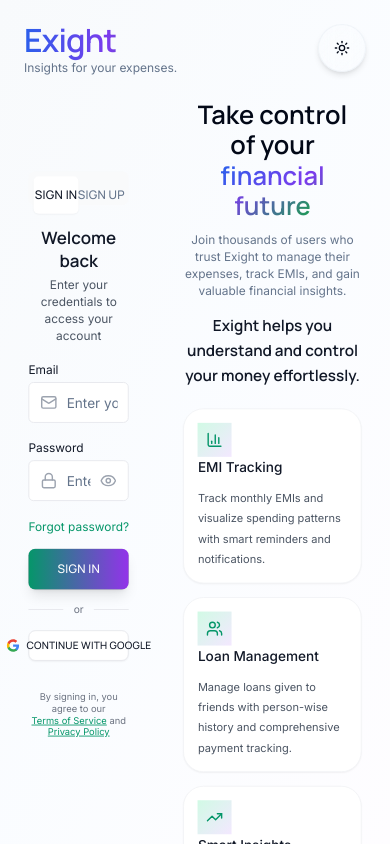
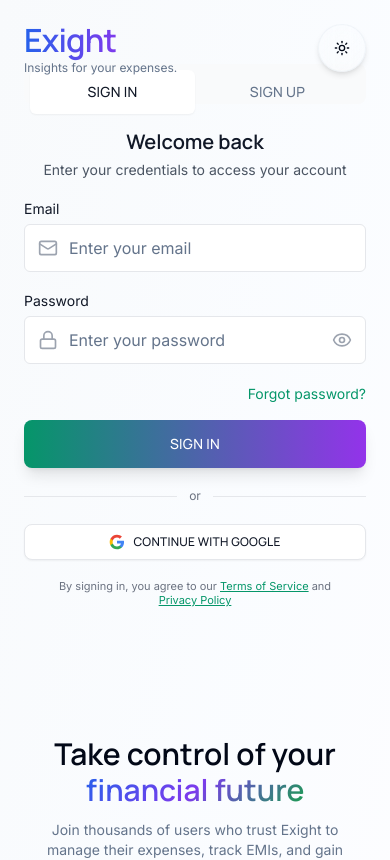
Before and after one commit to rescuedragon/exight2.0, a React (Vite) app: page /#/ in a window 390 px wide. Shown: the top 860 px of the page. Built offline with nearby package versions, Linux system fonts and the light colour scheme.

Commit message:
feat(login): 40/60 split layout with vertical centering and responsive stacking; tidy feature spacing

```diff
--- a/src/pages/LoginPage.tsx
+++ b/src/pages/LoginPage.tsx
@@ -2,11 +2,10 @@
 import { PromotionalFeatures } from "@/components/PromotionalFeatures";
 import { AuthForm } from "@/components/auth/AuthForm";
 import { GoogleAuthButton } from "@/components/auth/GoogleAuthButton";
-import ScreenScale from "@/components/ScreenScale";
 
 const LoginPage = () => {
   return (
-    <div className="h-screen w-screen overflow-hidden bg-gradient-to-br from-slate-50 via-blue-50/30 to-purple-50/20 dark:bg-gradient-to-br dark:from-gray-900 dark:via-gray-900/95 dark:to-gray-900">
+    <div className="min-h-screen w-screen overflow-hidden bg-gradient-to-br from-slate-50 via-blue-50/30 to-purple-50/20 dark:bg-gradient-to-br dark:from-gray-900 dark:via-gray-900/95 dark:to-gray-900 relative">
       {/* Dark mode toggle */}
       <div className="absolute top-6 right-6 z-50">
         <ThemeToggle />
@@ -20,44 +19,27 @@
         <p className="mt-1 text-xs md:text-sm text-muted-foreground typography-body">Insights for your expenses.</p>
       </div>
 
-      {/* Scaling wrapper for entire page */}
-      <div className="h-full w-full flex items-center justify-center">
-        <ScreenScale className="w-full flex items-center justify-center">
-          <div className="mx-auto max-w-[1400px] h-[760px] flex items-stretch justify-center">
-            {/* 40/60 split container */}
-            <div className="w-full h-full flex items-stretch justify-center">
-              {/* Left: Auth 40% */}
-              <div className="w-[40%] h-full flex items-stretch justify-start">
-                <div className="w-full max-w-[560px] h-full pl-8 pr-8 pt-6 flex flex-col justify-between">
-                  {/* Top spacer to account for brand at absolute top-left */}
-                  <div className="h-6" />
-
-                  {/* Middle: Tabs + Form + Divider + Google */}
-                  <div className="flex-1 flex items-center">
-                    <div className="w-full space-y-4">
+      {/* 40/60 grid that vertically centers both sides */}
+      <div className="mx-auto max-w-[1400px] min-h-screen grid grid-cols-1 lg:grid-cols-[2fr_3fr] items-center gap-x-10 px-6 md:px-8">
+        {/* Left: Auth (40%) */}
+        <div className="flex items-center justify-center py-16 lg:py-0">
+          <div className="w-full max-w-[520px] space-y-5">
             <AuthForm />
-                      <div className="flex items-center space-x-3">
+            <div className="flex items-center gap-3">
               <div className="flex-1 border-t border-gray-200 dark:border-gray-800"></div>
               <span className="text-xs text-gray-500 typography-small">or</span>
               <div className="flex-1 border-t border-gray-200 dark:border-gray-800"></div>
             </div>
             <GoogleAuthButton />
-                    </div>
-                  </div>
-
-                  {/* Bottom: Terms pinned to bottom of left column */}
-                  <div className="pb-2">
             <p className="text-[11px] text-gray-500 typography-small text-center leading-tight">
               By signing in, you agree to our <button className="text-emerald-600 hover:text-emerald-700 underline">Terms of Service</button> and <button className="text-emerald-600 hover:text-emerald-700 underline">Privacy Policy</button>
             </p>
           </div>
         </div>
-              </div>
 
-              {/* Right: Promo 60% */}
-              <div className="w-[60%] h-full flex items-center justify-center px-8">
-                <div className="w-full max-w-[760px] h-full flex flex-col">
-                  <div className="mb-4 text-center">
+        {/* Right: Promo (60%) */}
+        <div className="flex flex-col items-center justify-center py-16 lg:py-0">
+          <div className="w-full max-w-[860px] text-center mb-6">
             <h2 className="text-3xl md:text-4xl typography-heading text-foreground">
               Take control of your <span className="gradient-text">financial future</span>
             </h2>
@@ -65,14 +47,8 @@
               Join thousands of users who trust Exight to manage their expenses, track EMIs, and gain valuable financial insights.
             </p>
           </div>
-                  <div className="flex-1">
-                    <PromotionalFeatures className="h-full" />
+          <PromotionalFeatures className="w-full max-w-[900px]" />
         </div>
-                </div>
-              </div>
-            </div>
-          </div>
-        </ScreenScale>
       </div>
     </div>
   );
```
Also changed, not shown: 1 other file (tests, documents, lock files or other folders). Lines whose indentation alone changed are shown as unchanged.
